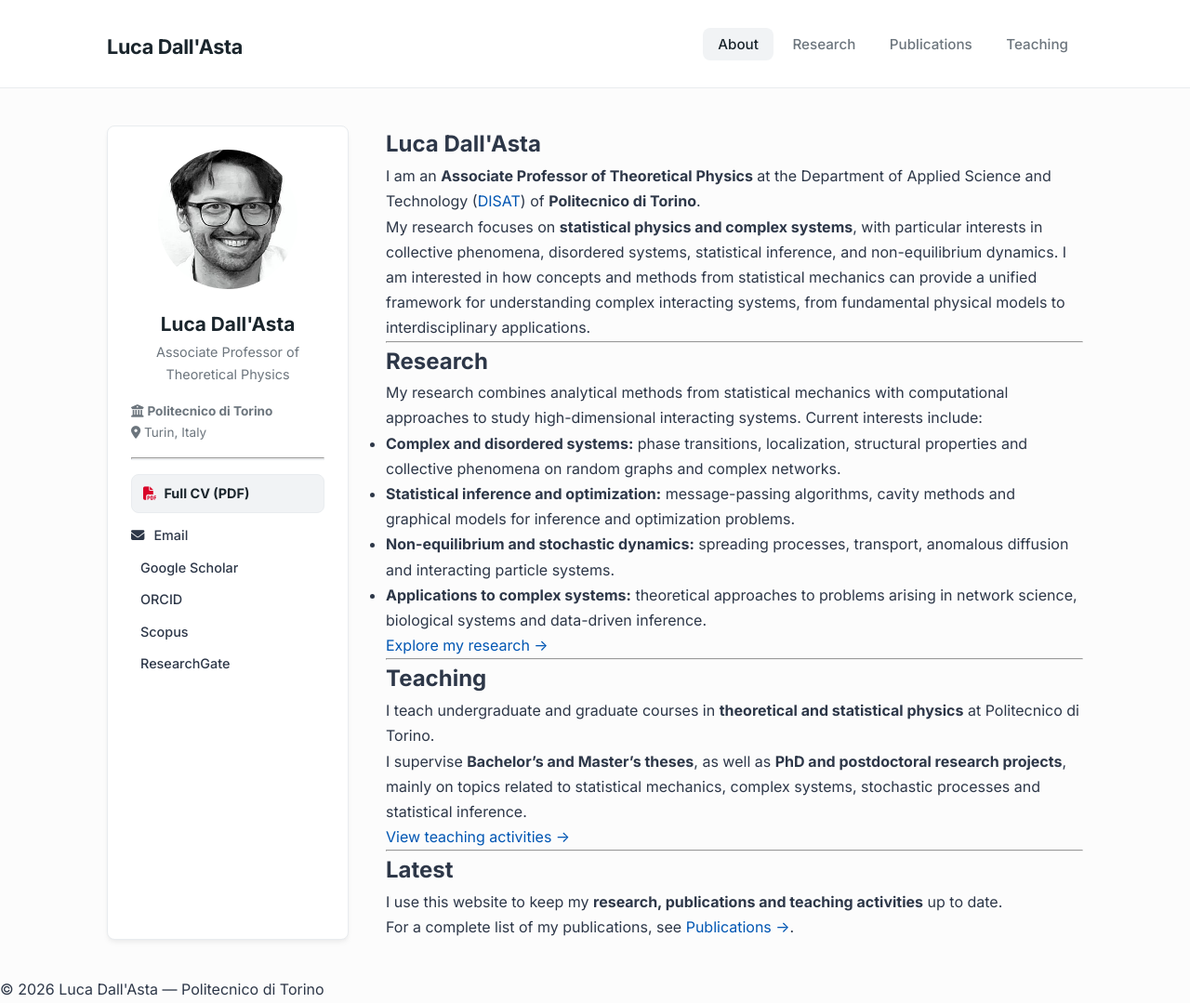
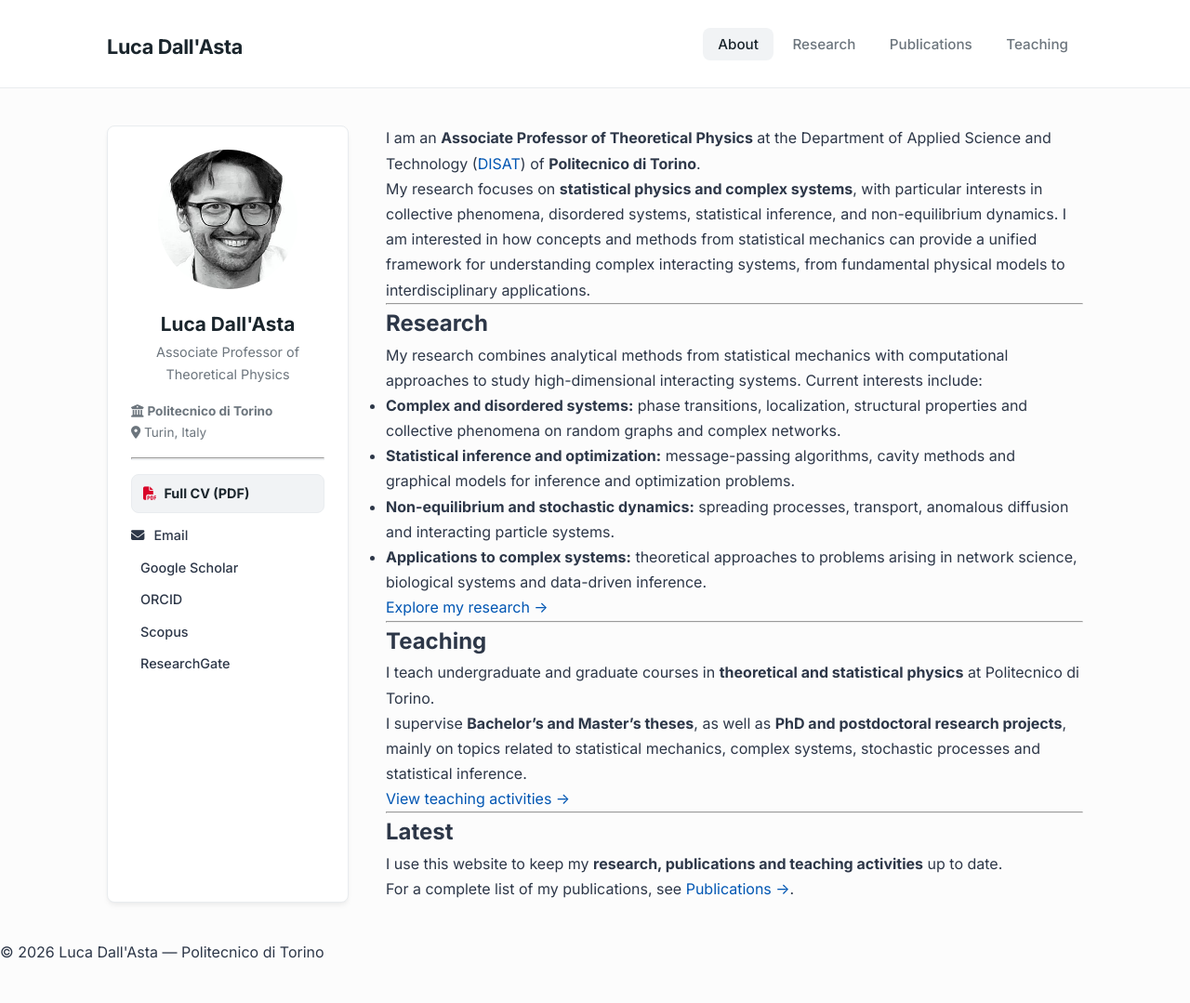
Before and after one commit to dallasta/dallasta.github.io, a Jekyll site: the page built from _pages/about.md, in a window 1280 px wide and 1079 px high. Shown: the whole window at 93% size. Built offline with Jekyll 4.4.1, drawn with Linux system fonts in a browser that asks for light colours; a style sheet for code colours, icons or effects is not loaded.

Commit message:
Add files via upload

```diff
--- a/_pages/about.md
+++ b/_pages/about.md
@@ -1,6 +1,6 @@
 ---
 permalink: /
-title: "Luca Dall'Asta"
+title: ""
 author_profile: true
 ---
 
```
